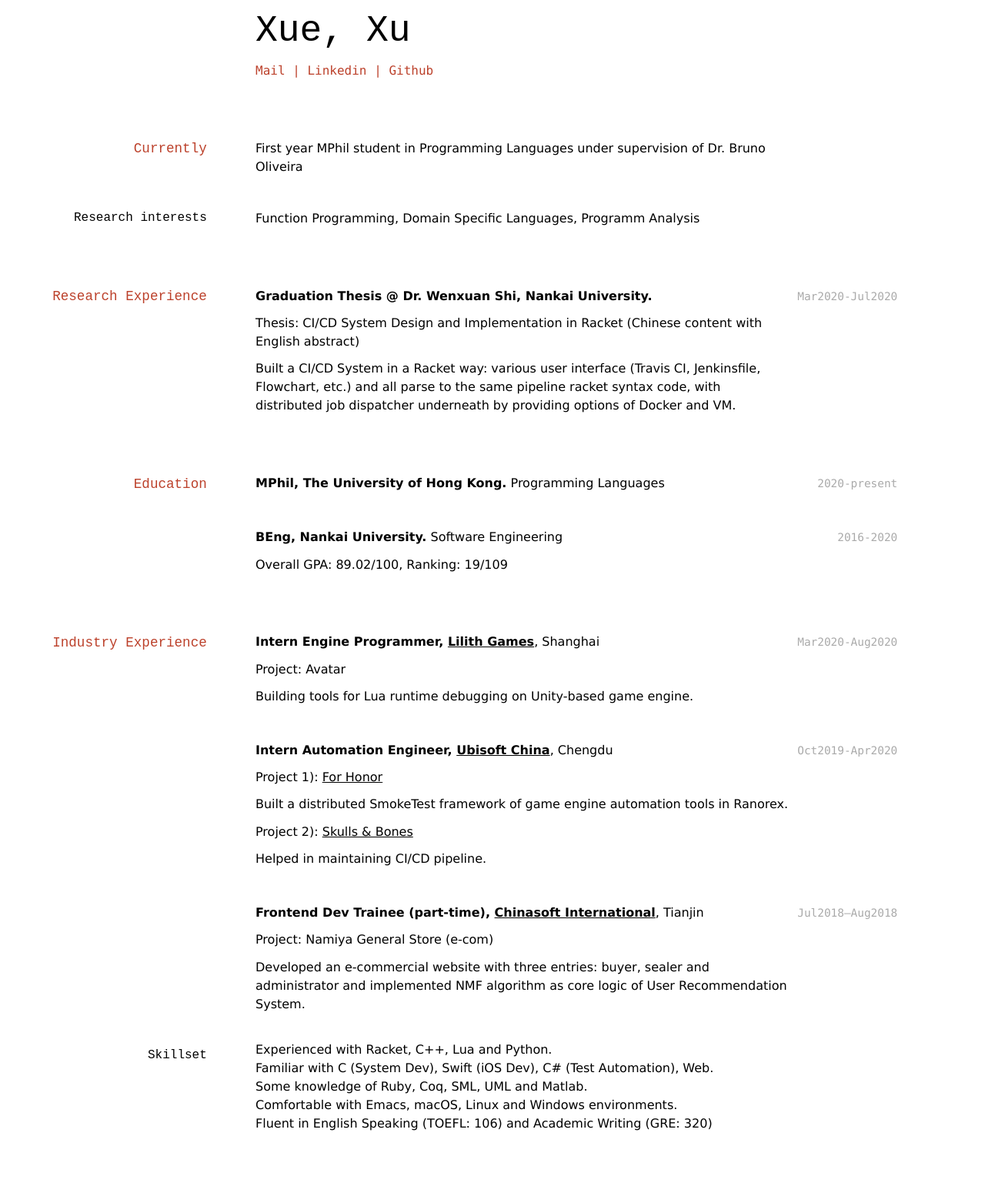
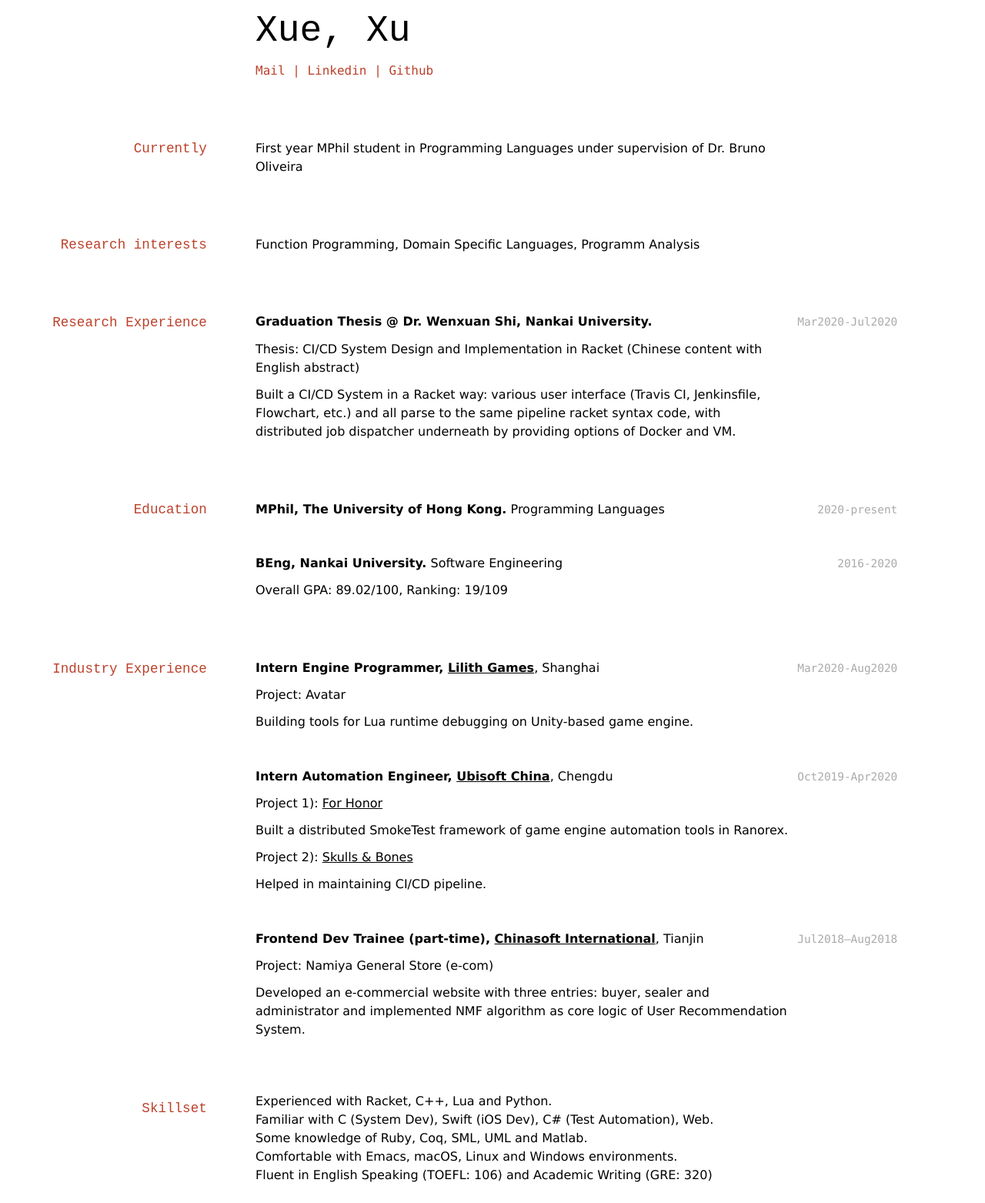
Before and after one commit to juniorxxue/curriculum-vitae, a Jekyll site: the page built from index.md, in a window 1280 px wide. Shown: the whole page at 77% size. Built offline with Jekyll 4.4.1, drawn with Linux system fonts in a browser that asks for light colours; before the commit the page ends 1496 px from its top, so only the background shows below that.

Commit message:
H3 -> H2

```diff
--- a/index.md
+++ b/index.md
@@ -14,7 +14,7 @@ title: Xue, Xu's CV
 
 First year MPhil student in Programming Languages under supervision of Dr. Bruno Oliveira
 
-### Research interests
+## Research interests
 
 Function Programming, Domain Specific Languages, Programm Analysis
 
@@ -70,7 +70,7 @@ Project: Namiya General Store (e-com)
 
 Developed an e-commercial website with three entries: buyer, sealer and administrator and implemented NMF algorithm as core logic of User Recommendation System.
 
-### Skillset
+## Skillset
 
 - Experienced with Racket, C++, Lua and Python.
 - Familiar with C (System Dev), Swift (iOS Dev), C# (Test Automation), Web.
```
